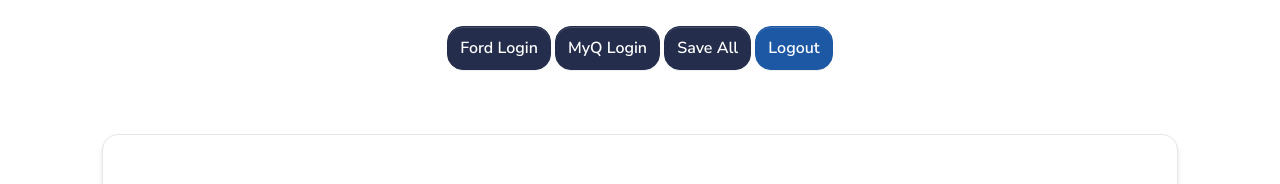
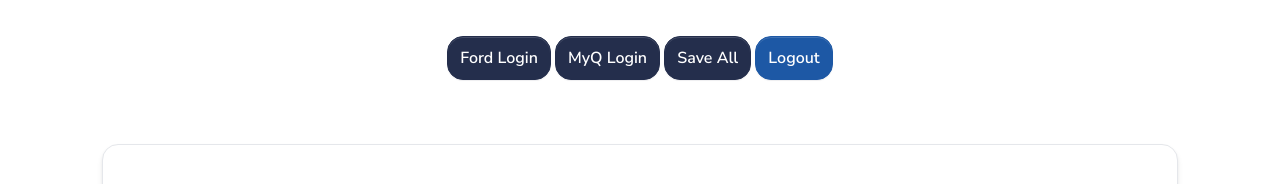
Before and after one commit to dkdude98/ford-app, a Flask app: page /save_ford in a window 1280 px wide. Shown: the part 180-364 px from the top of the page. Run offline with Flask 2, Linux system fonts and the light colour scheme; parts of the project's set-up code (start-up, migrations or seed data) failed here and were passed over; some libraries are stand-ins or nearby versions.

Commit message:
Fixed nav button margin

```diff
--- a/templates/blank.html
+++ b/templates/blank.html
@@ -19,16 +19,16 @@
                         <h1 class="display-2 mb-1">Dashboard</h1>
                         <p class="mb-4">Welcome, {{name}}</p>
                         <div class="container mb-3">
-                            <button type="button" data-bs-toggle="modal" class="btn btn-primary" data-bs-target="#modal-ford">
+                            <button type="button" data-bs-toggle="modal" style="margin-top:10px" class="btn btn-primary" data-bs-target="#modal-ford">
                                         Ford Login
                                     </button>
-                            <button type="button" data-bs-toggle="modal" class="btn btn-primary" data-bs-target="#modal-myq">
+                            <button type="button" data-bs-toggle="modal" style="margin-top:10px" class="btn btn-primary" data-bs-target="#modal-myq">
                                         MyQ Login
                                     </button>
-                                    <button type="button" class="btn btn-primary" >
+                                    <button type="button" style="margin-top:10px" class="btn btn-primary" >
                                         Save All
                                     </button>
-                            <a href="{{ url_for('logout') }}" class="btn btn-tertiary">
+                            <a href="{{ url_for('logout') }}" style="margin-top:10px" class="btn btn-tertiary">
                                         Logout
                                     </a>
 
```
